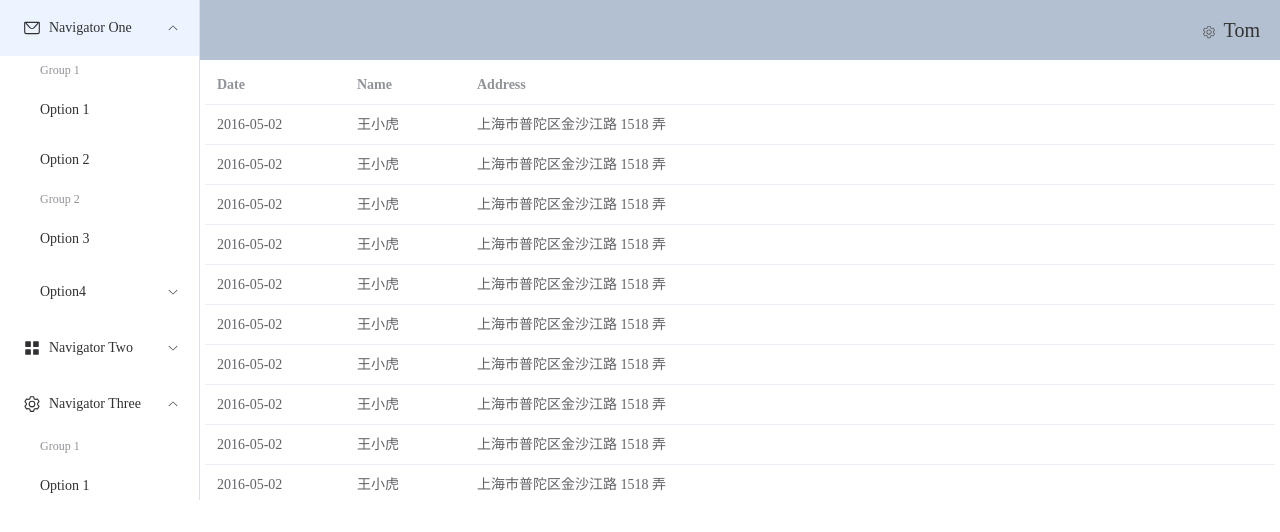
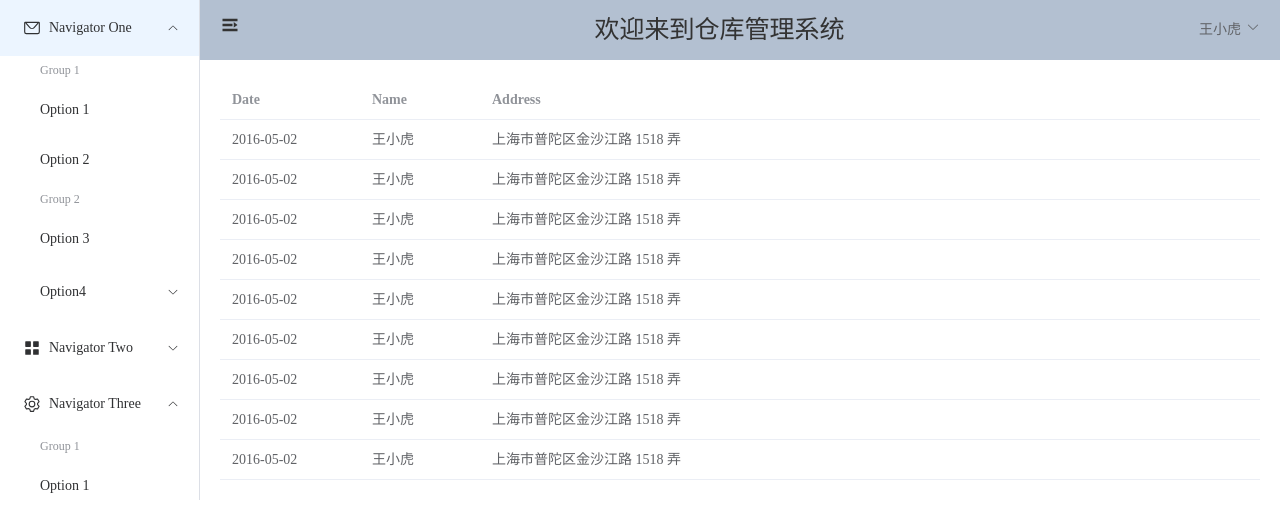
Before and after one commit to AcNotAutomaton/Web, a Vue app in the folder Vue/: page / in a window 1280 px wide. Shown: the top 532 px of the page. Built offline with nearby package versions, Linux system fonts and the light colour scheme.

Commit message:
Vue HeaderView 完成

```diff
--- a/Vue/src/components/AsideView.vue
+++ b/Vue/src/components/AsideView.vue
@@ -68,6 +68,7 @@ import { Menu, Message, Setting } from '@element-plus/icons-vue';
 
 export default {
     name: "AsideView",
+
     components: {
         Menu,
         Message,
@@ -77,5 +78,7 @@ export default {
 </script>
 
 <style scoped>
-
+.el-aside {
+    color: red;
+}
 </style>
--- a/Vue/src/components/HeaderView.vue
+++ b/Vue/src/components/HeaderView.vue
@@ -1,26 +1,51 @@
 <template>
-    <div class="toolbar">
+    <div>
+        <div style="display:flex;line-height:60px">
+            <div>
+                <el-icon style="font-size: 20px;">
+                    <Expand></Expand>
+                </el-icon>
+            </div>
+            <div style="flex:1;text-align: center;font-size: 25px;">
+                <span>欢迎来到仓库管理系统</span>
+            </div>
             <el-dropdown>
-            <el-icon style="margin-right: 8px; margin-top: 25px">
-                <Setting></Setting>
+                <div>
+                    <span style="margin-right: 5px;">王小虎</span>
+                    <el-icon style="margin-top: 20px">
+                        <ArrowDown></ArrowDown>
                     </el-icon>
+                </div>
                 <template #dropdown>
                     <el-dropdown-menu>
-                    <el-dropdown-item>个人中心</el-dropdown-item>
-                    <el-dropdown-item>退出登录</el-dropdown-item>
+                        <el-dropdown-item @click="toUser">个人中心</el-dropdown-item>
+                        <el-dropdown-item @click="logout">退出登录</el-dropdown-item>
                     </el-dropdown-menu>
                 </template>
             </el-dropdown>
-        <span>Tom</span>
+        </div>
     </div>
 </template>
 
 <script>
+import { ArrowDown, Expand } from '@element-plus/icons-vue';
+
 
 export default {
     name: "HeaderView",
 
     components: {
+        ArrowDown,
+        Expand
+    },
+
+    method: {
+        toUser() {
+            console.log('to_user');
+        },
+        logout() {
+            console.log('logout');
+        }
     }
 }
 </script>
--- a/Vue/src/components/HomeView.vue
+++ b/Vue/src/components/HomeView.vue
@@ -5,7 +5,7 @@
         </el-aside>
 
         <el-container>
-            <el-header style="text-align: right; font-size: 20px">
+            <el-header style="text-align: right; font-size: 15px;">
                 <HeaderView></HeaderView>
             </el-header>
 
@@ -40,12 +40,4 @@ export default {
     color: #333;
     line-height: 60px;
 }
-
-.el-aside {
-    color: #333;
-}
-
-.el-main {
-    padding: 5px;
-}
 </style>
--- a/Vue/src/components/MainView.vue
+++ b/Vue/src/components/MainView.vue
@@ -27,5 +27,7 @@ export default {
 </script>
 
 <style scoped>
-
+.el-main {
+    padding: 5px;
+}
 </style>
```
Lines whose indentation alone changed are shown as unchanged.
